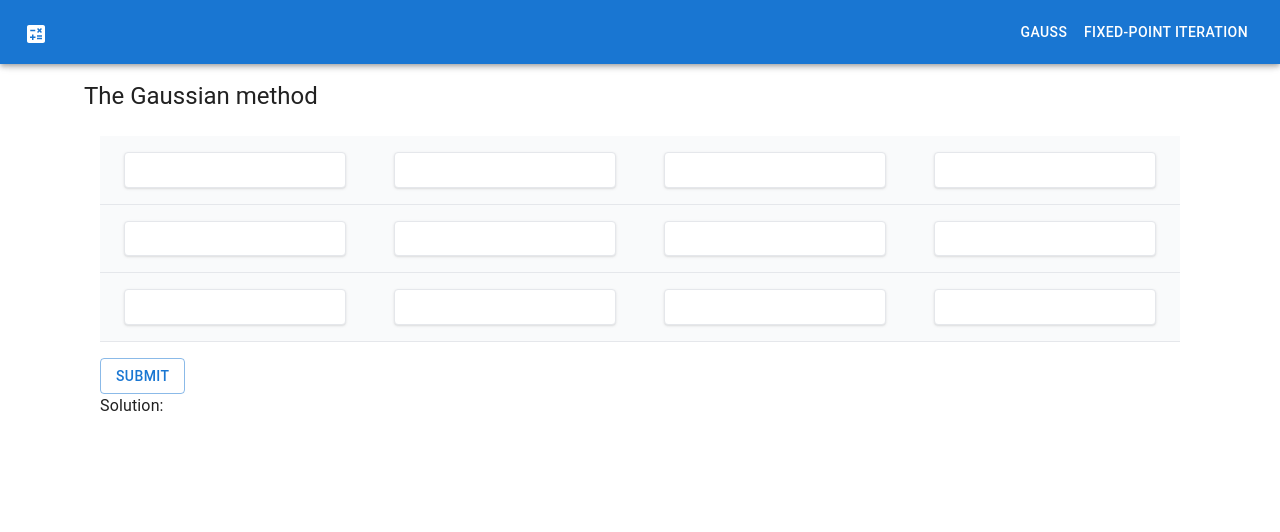
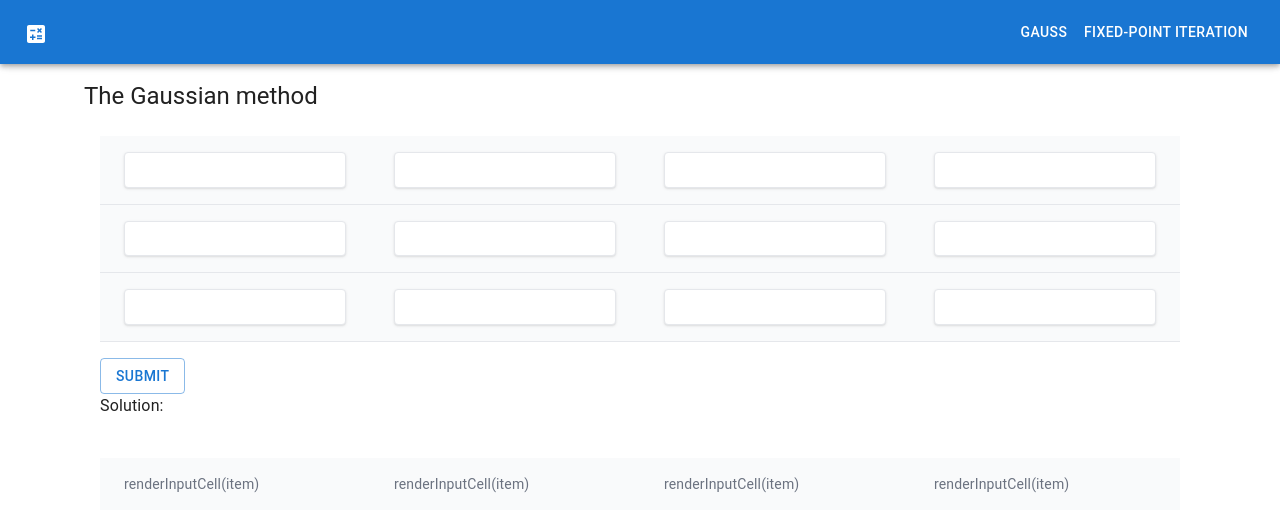
Before and after one commit to 16Bogdan54/AppliedMath_test_React, a React (Vite) app: page / in a window 1280 px wide. Shown: the top 532 px of the page. Built offline with nearby package versions, Linux system fonts and the light colour scheme.

Commit message:
x0 render

```diff
--- a/src/App.tsx
+++ b/src/App.tsx
@@ -2,6 +2,7 @@ import Navbar from "./components/nav/Navbar"
 import MatrixGauss from "./components/matrixGauss/MatrixGauss"
 import Grid from "@mui/material/Grid";
 import {Container, Typography} from "@mui/material";
+import FixedPointIteration from "./components/fixedPoinIteration/FixedPointIteration";
 
 const App = () => {
 
@@ -14,6 +15,9 @@ const App = () => {
                  <Typography variant="h5">The Gaussian method</Typography>
                  <MatrixGauss rows={3} cols={4}/>
              </Grid>
+             <Grid item xs={12}>
+                 <FixedPointIteration/>
+             </Grid>
          </Grid>
      </Container>
     </div>
--- /dev/null
+++ b/src/components/fixedPoinIteration/FixedPointIteration.tsx
@@ -0,0 +1,12 @@
+import React from 'react';
+import X0_input from "../fixedPoinIteration/X0_matrix";
+
+const FixedPointIteration = () => {
+    return (
+        <div>
+            <X0_input size={4}/>
+        </div>
+    );
+};
+
+export default FixedPointIteration;
--- /dev/null
+++ b/src/components/fixedPoinIteration/X0_matrix.tsx
@@ -0,0 +1,48 @@
+import {useState} from 'react';
+import style from "../../styles/matrix.module.css";
+import React from "react";
+
+type Props = {
+    size: number
+}
+
+const X0_input = ({size}:Props) => {
+    const [array, setArray] = useState<number[]>(
+        Array(size).fill('')
+    )
+
+    const updateArray = (pos: number, value: number) => {
+        const newArray = [...array];
+        newArray[pos] = value
+        setArray(newArray);
+    }
+
+    const renderInputCell = (pos: number) => {
+        return (
+            <input
+                className={style.matrix_cell}
+                type="text"
+                value={array[pos]}
+                onChange={(e) => updateArray(pos, Number.parseFloat(e.target.value))}
+            />
+        )
+    }
+
+    return (
+        <div className='p-2 px-4'>
+            <table className={style.matrix_table}>
+                <tbody>
+                    <tr>
+                        {array.map((item, index) => (
+                            <td className={style.matrix_td} key={index}>
+                                renderInputCell(item)
+                            </td>
+                        ))}
+                    </tr>
+               </tbody>
+            </table>
+        </div>
+    );
+};
+
+export default X0_input;
```
Also changed, not shown: src/components/matrixGauss/MatrixGauss.tsx (+4 -4 lines).
